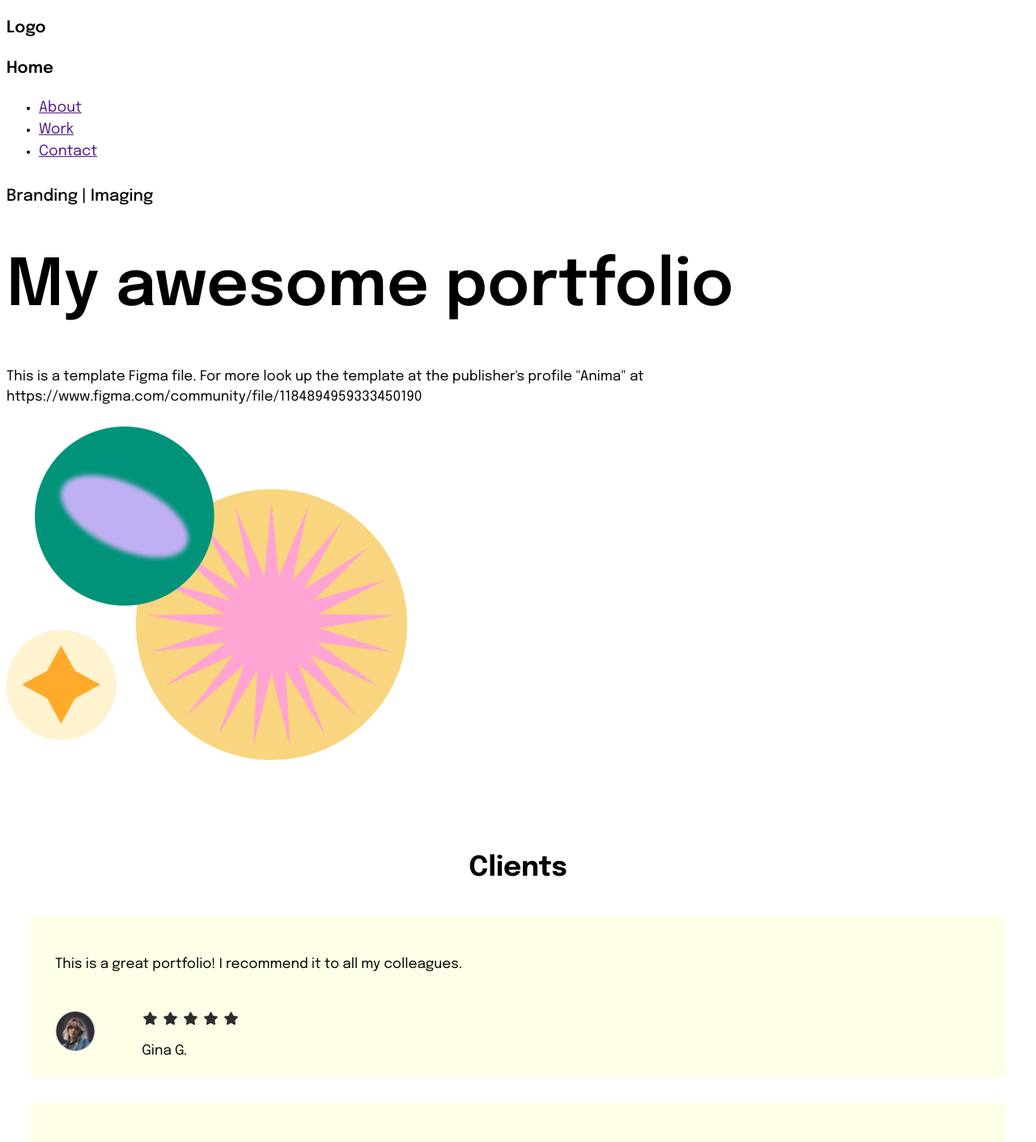
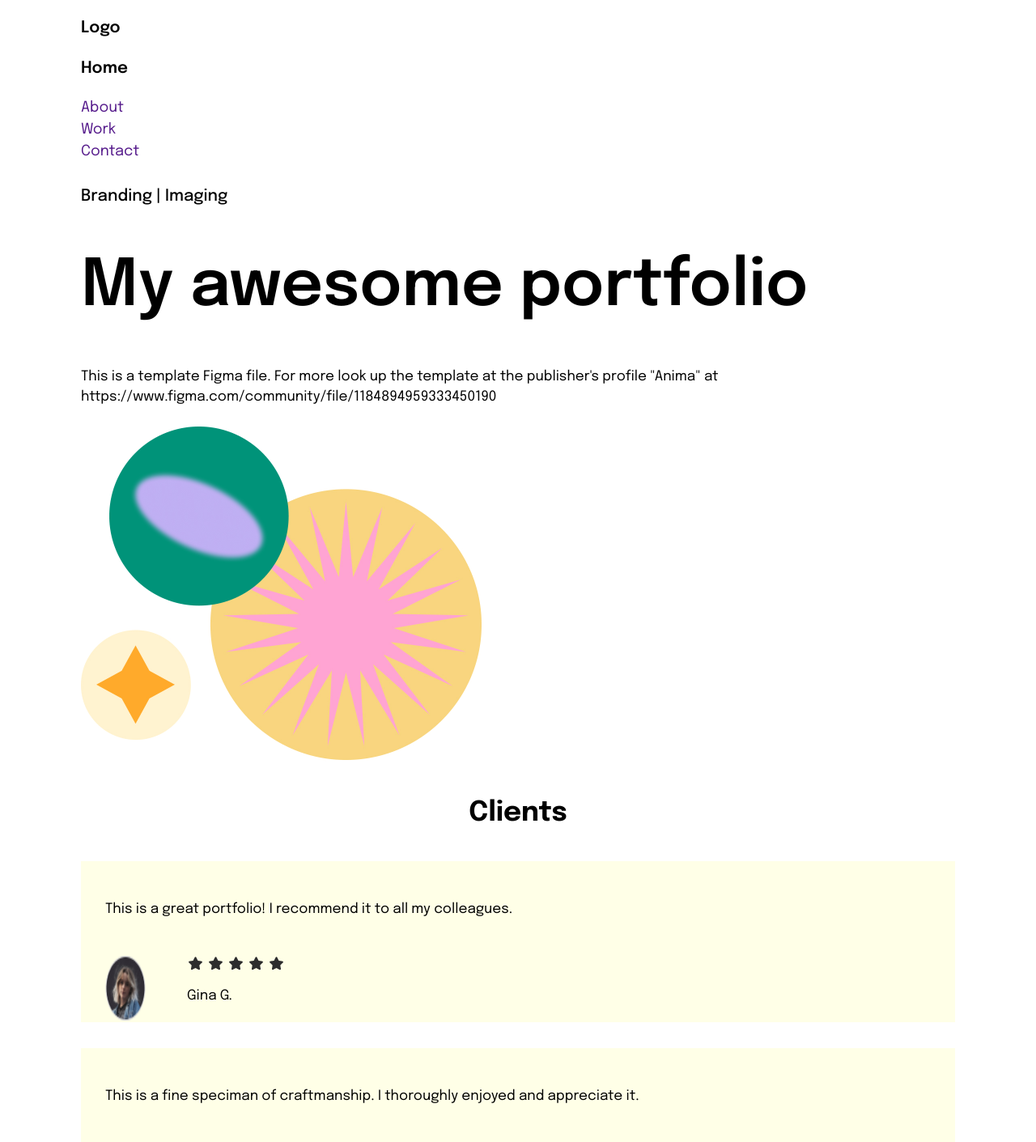
Before and after one commit to tack0sim/spaces-project, a Vue app: page / in a window 1280 px wide. Shown: the top 1411 px of the page at 81% size. Built offline with nearby package versions, Linux system fonts and the light colour scheme.

Commit message:
new branch for styles and design - update styles

```diff
--- a/src/components/Clients.vue
+++ b/src/components/Clients.vue
@@ -3,7 +3,7 @@ import ClientCards from "./ClientCards.vue";
 </script>
 
 <template>
-  <div class="outer">
+  <div class="wrapper outer">
     <div class="inner">
       <h3>Clients</h3>
       <div class="content">
@@ -27,9 +27,6 @@ import ClientCards from "./ClientCards.vue";
 </template>
 
 <style scoped>
-.outer {
-  padding: 60px 30px 90px 30px;
-}
 .inner {
   min-width: 315px;
 }
--- a/src/components/Header.vue
+++ b/src/components/Header.vue
@@ -7,7 +7,7 @@ defineProps({
 </script>
 
 <template>
-  <div>
+  <div class="wrapper">
     <p class="logo">Logo</p>
     <p id="home-message">{{ message }}</p>
     <ul>
--- a/src/components/TopElement.vue
+++ b/src/components/TopElement.vue
@@ -1,7 +1,7 @@
 <script setup></script>
 
 <template>
-  <div>
+  <div class="wrapper">
     <div class="topBox"></div>
     <div class="topBoxChild">
       <h4>Branding | Imaging</h4>
--- a/src/style.css
+++ b/src/style.css
@@ -33,6 +33,33 @@
   );
 }
 
+html {
+  font-size: 100%;
+  box-sizing: border-box;
+}
+
 body {
-  padding-bottom: 5%;
+  margin: 0;
+  min-height: 100vh;
 }
+
+img {
+  display: block;
+  max-width: 100%;
+  height: auto;
+}
+
+a {
+  text-decoration: none;
+}
+
+ul {
+  list-style-type: none;
+  padding: 0;
+  margin: 0;
+}
+
+.wrapper {
+  width: min(67.5rem, calc(100% - 6.25rem));
+  margin-inline: auto;
+}
```
